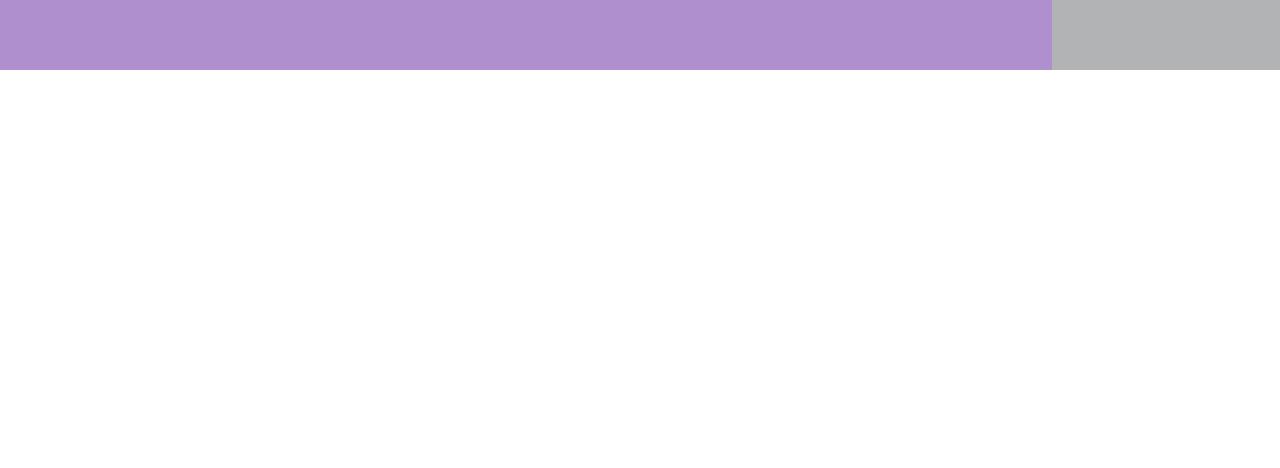
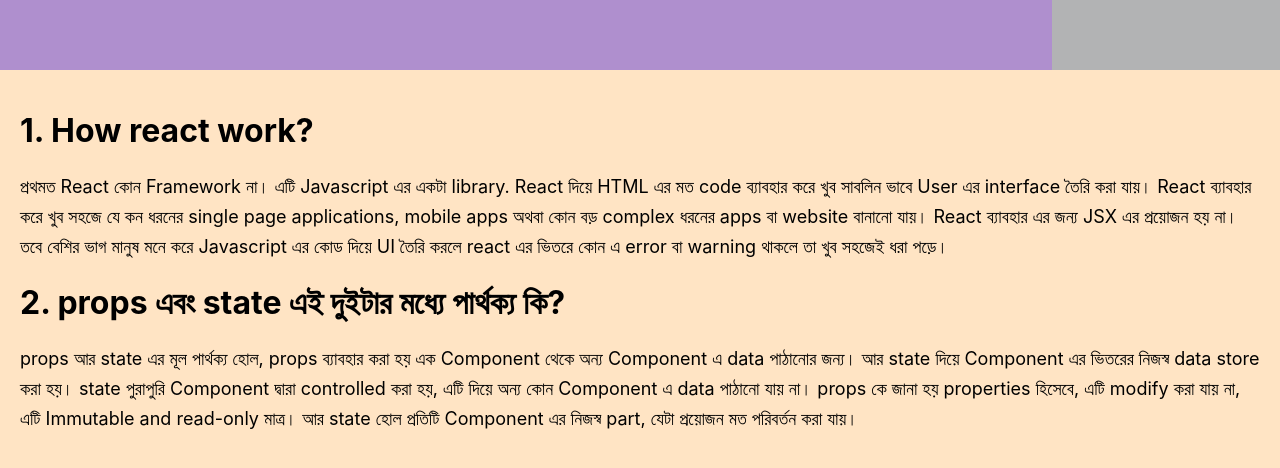
Before and after one commit to Abdul-Rakib92/lucky-one, a React (Create React App) app: page / in a window 1280 px wide. Shown: the part 1744-2212 px from the top of the page. Before the commit the page ends 1814 px from the top, so only its background shows below. Built offline with nearby package versions, Linux system fonts and the light colour scheme.

Commit message:
question are added

```diff
--- a/src/App.js
+++ b/src/App.js
@@ -1,10 +1,12 @@
 import './App.css';
 import Course from './Component/Course/Course';
+import Question from './Component/Question/Question';
 
 function App() {
   return (
     <div className="App">
       <Course></Course>
+      <Question></Question>
     </div>
   );
 }
--- a/src/Component/Course/Course.css
+++ b/src/Component/Course/Course.css
@@ -12,6 +12,12 @@
 }
 .cart-container{
     background-color: rgb(178, 179, 180);
+
+}
+
+.item-container{
+    position: sticky;
+    top: 0;
 }
 
 @media screen and (max-width: 1100px) {
--- a/src/Component/Course/Course.js
+++ b/src/Component/Course/Course.js
@@ -35,12 +35,14 @@
                     }
                 </div>
                 <div className="cart-container">
-                    <h3>Selected Course</h3>
-                    <h5>Selected Item{cart.length}</h5>
-                    {cart.map((item) => (
+                    <div className='item-container'>
+                        <h3>Selected Course</h3>
+                        <h5>Selected Item{cart.length}</h5>
+                        {cart.map((item) => (
                         <p>{item.name} </p>
-                    ))}
-                    <Choose></Choose>
+                        ))}
+                        <Choose></Choose>
+                    </div>
 
                 </div>
             </div>
--- /dev/null
+++ b/src/Component/Question/Question.css
@@ -0,0 +1,12 @@
+
+.que-field{
+    background-color: bisque;
+}
+.que-ans{
+    text-align: start;
+    padding: 20px;
+}
+.que-ans p{
+    font-size: 18px;
+    line-height: 30px;
+}
--- /dev/null
+++ b/src/Component/Question/Question.js
@@ -0,0 +1,20 @@
+import React from 'react';
+import './Question.css';
+
+const Question = () => {
+    return (
+        <div className='que-field'>
+            <div className='que-ans'>
+                <h1> 1. How react work?</h1>
+                <p>প্রথমত React কোন Framework না। এটি Javascript এর একটা library. React দিয়ে HTML এর মত code ব্যাবহার করে খুব সাবলিন ভাবে User এর interface তৈরি করা যায়। React ব্যাবহার করে খুব সহজে যে কন ধরনের single page applications, mobile apps অথবা কোন বড় complex ধরনের apps বা website বানানো যায়। React ব্যাবহার এর জন্য JSX এর প্রয়োজন হয় না। তবে বেশির ভাগ মানুষ মনে করে Javascript এর কোড দিয়ে UI তৈরি করলে react এর ভিতরে কোন এ error বা warning থাকলে তা খুব সহজেই ধরা পড়ে।</p>
+
+
+
+                <h1>2. props এবং state এই দুইটার মধ্যে পার্থক্য কি?</h1>
+                <p>props আর state এর মূল পার্থক্য হোল, props ব্যাবহার করা হয় এক Component থেকে অন্য Component এ data পাঠানোর জন্য। আর state দিয়ে Component এর ভিতরের নিজস্ব data store করা হয়। state পুরাপুরি Component দ্বারা controlled করা হয়, এটি দিয়ে অন্য কোন Component এ data পাঠানো যায় না। props কে জানা হয় properties হিসেবে, এটি modify করা যায় না, এটি Immutable and read-only মাত্র। আর state হোল প্রতিটি Component এর নিজস্ব part, যেটা প্রয়োজন মত পরিবর্তন করা যায়। </p>
+            </div>
+        </div>
+    );
+};
+
+export default Question;
```
